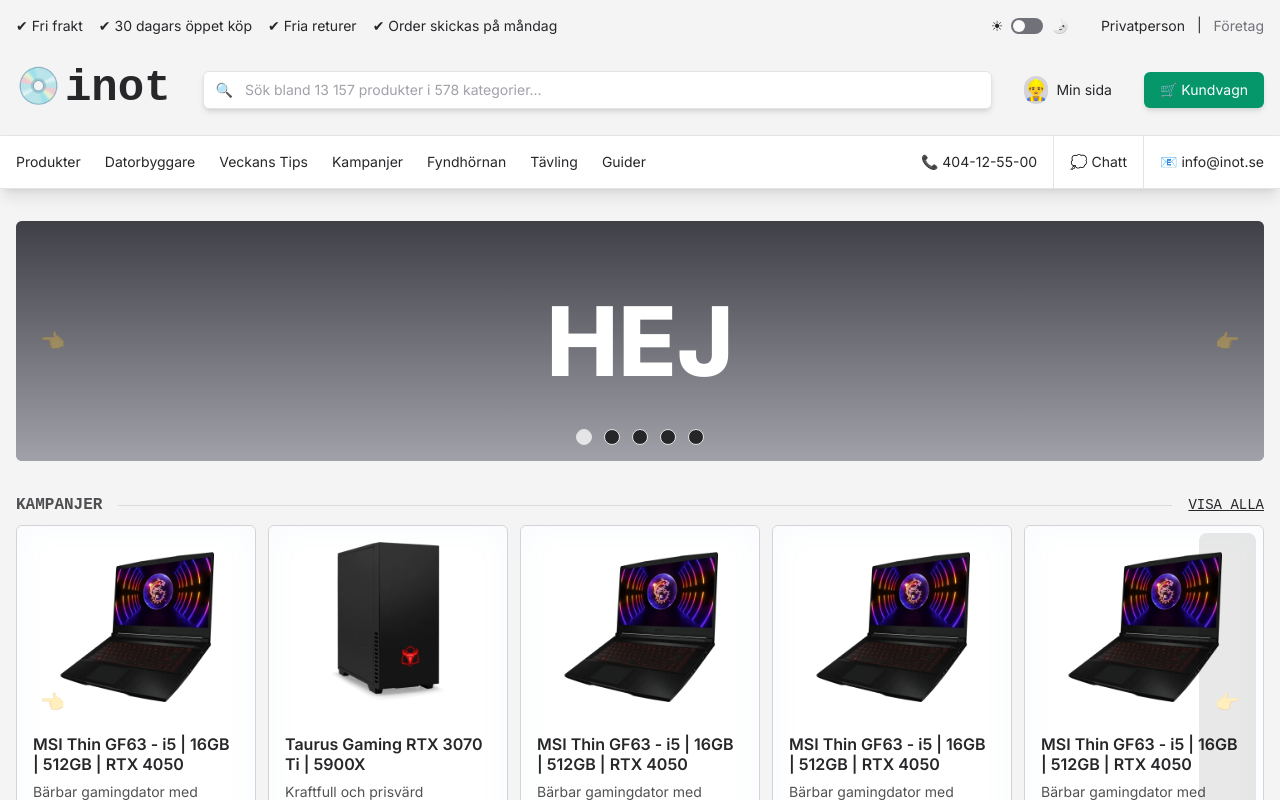
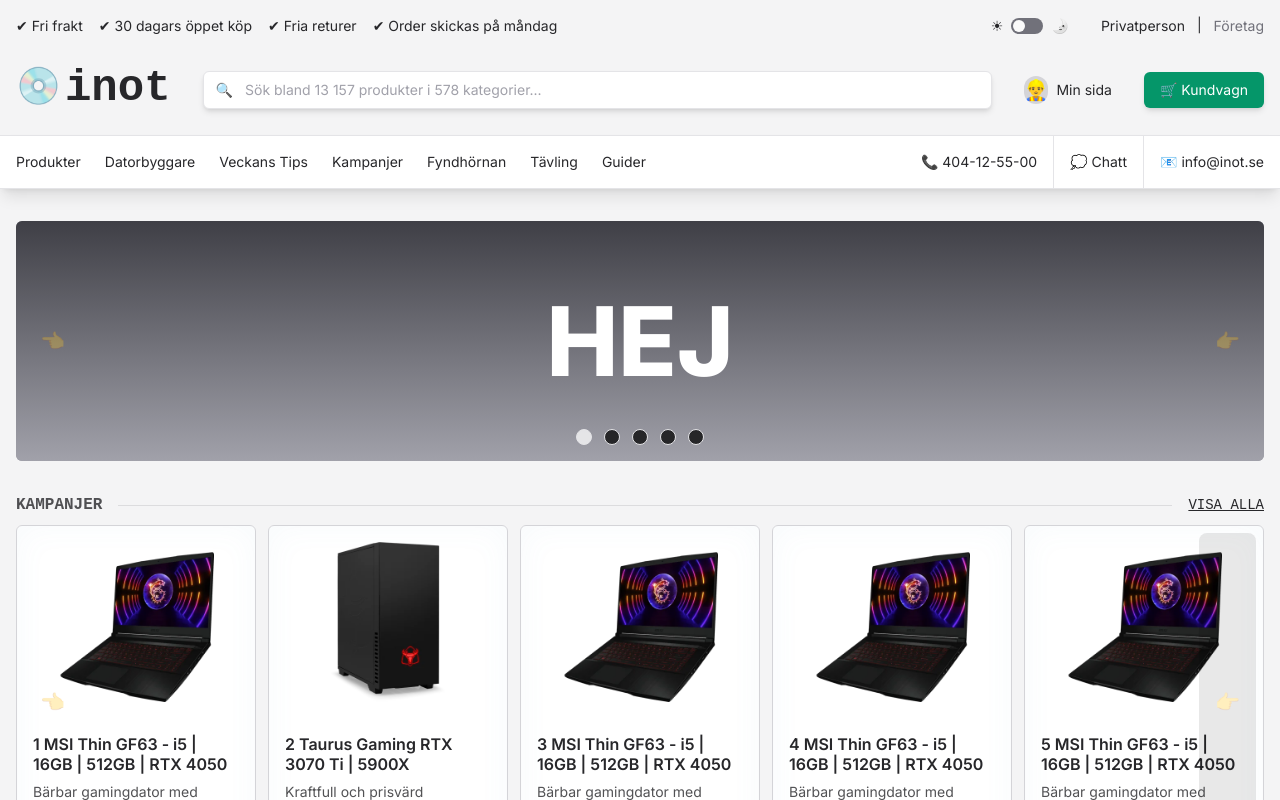
Before and after one commit to simon-off/inet-redesign, a React (Vite) app: page / in a window 1280 px wide. Shown: the top 800 px of the page. Built offline with nearby package versions, Linux system fonts and the light colour scheme.

Commit message:
updated loading and error states of ItemShelf

```diff
--- a/public/data/mock-products.json
+++ b/public/data/mock-products.json
@@ -82,5 +82,89 @@
       { "memory": "16 GB, (2 x 8GB)" },
       { "storage": "512 GB" }
     ]
+  },
+  {
+    "name": "MSI Thin GF63 - i5 | 16GB | 512GB | RTX 4050",
+    "description": "Bärbar gamingdator med chassi i borstat aluminium",
+    "text": "MSI Thin GF63 ger en härlig känsla av kvalitet med sin tunna ram och ett chassi i borstat aluminium. Datorn är utrustad med 12:e generationens Intel Core i5 processor, 16GB RAM och nya grafikortet Nvidia RTX 4050 vilket ger dig kraften du behöver för att spela de nyaste spelen. Den snabba skärmen med 144Hz i uppdateringsfrekvens erbjuder en jämn och responsiv spelupplevelse.",
+    "price": 10990,
+    "image": "msi-thin-gf63.webp",
+    "specs": [
+      { "screensize": "15.6 \"" },
+      { "resolution": "1920x1080, (FHD)" },
+      { "processor": "Core i5" },
+      { "memory": "16 GB, (2 x 8GB)" },
+      { "storage": "512 GB" }
+    ]
+  },
+  {
+    "name": "MSI Thin GF63 - i5 | 16GB | 512GB | RTX 4050",
+    "description": "Bärbar gamingdator med chassi i borstat aluminium",
+    "text": "MSI Thin GF63 ger en härlig känsla av kvalitet med sin tunna ram och ett chassi i borstat aluminium. Datorn är utrustad med 12:e generationens Intel Core i5 processor, 16GB RAM och nya grafikortet Nvidia RTX 4050 vilket ger dig kraften du behöver för att spela de nyaste spelen. Den snabba skärmen med 144Hz i uppdateringsfrekvens erbjuder en jämn och responsiv spelupplevelse.",
+    "price": 10990,
+    "image": "msi-thin-gf63.webp",
+    "specs": [
+      { "screensize": "15.6 \"" },
+      { "resolution": "1920x1080, (FHD)" },
+      { "processor": "Core i5" },
+      { "memory": "16 GB, (2 x 8GB)" },
+      { "storage": "512 GB" }
+    ]
+  },
+  {
+    "name": "MSI Thin GF63 - i5 | 16GB | 512GB | RTX 4050",
+    "description": "Bärbar gamingdator med chassi i borstat aluminium",
+    "text": "MSI Thin GF63 ger en härlig känsla av kvalitet med sin tunna ram och ett chassi i borstat aluminium. Datorn är utrustad med 12:e generationens Intel Core i5 processor, 16GB RAM och nya grafikortet Nvidia RTX 4050 vilket ger dig kraften du behöver för att spela de nyaste spelen. Den snabba skärmen med 144Hz i uppdateringsfrekvens erbjuder en jämn och responsiv spelupplevelse.",
+    "price": 10990,
+    "image": "msi-thin-gf63.webp",
+    "specs": [
+      { "screensize": "15.6 \"" },
+      { "resolution": "1920x1080, (FHD)" },
+      { "processor": "Core i5" },
+      { "memory": "16 GB, (2 x 8GB)" },
+      { "storage": "512 GB" }
+    ]
+  },
+  {
+    "name": "MSI Thin GF63 - i5 | 16GB | 512GB | RTX 4050",
+    "description": "Bärbar gamingdator med chassi i borstat aluminium",
+    "text": "MSI Thin GF63 ger en härlig känsla av kvalitet med sin tunna ram och ett chassi i borstat aluminium. Datorn är utrustad med 12:e generationens Intel Core i5 processor, 16GB RAM och nya grafikortet Nvidia RTX 4050 vilket ger dig kraften du behöver för att spela de nyaste spelen. Den snabba skärmen med 144Hz i uppdateringsfrekvens erbjuder en jämn och responsiv spelupplevelse.",
+    "price": 10990,
+    "image": "msi-thin-gf63.webp",
+    "specs": [
+      { "screensize": "15.6 \"" },
+      { "resolution": "1920x1080, (FHD)" },
+      { "processor": "Core i5" },
+      { "memory": "16 GB, (2 x 8GB)" },
+      { "storage": "512 GB" }
+    ]
+  },
+  {
+    "name": "MSI Thin GF63 - i5 | 16GB | 512GB | RTX 4050",
+    "description": "Bärbar gamingdator med chassi i borstat aluminium",
+    "text": "MSI Thin GF63 ger en härlig känsla av kvalitet med sin tunna ram och ett chassi i borstat aluminium. Datorn är utrustad med 12:e generationens Intel Core i5 processor, 16GB RAM och nya grafikortet Nvidia RTX 4050 vilket ger dig kraften du behöver för att spela de nyaste spelen. Den snabba skärmen med 144Hz i uppdateringsfrekvens erbjuder en jämn och responsiv spelupplevelse.",
+    "price": 10990,
+    "image": "msi-thin-gf63.webp",
+    "specs": [
+      { "screensize": "15.6 \"" },
+      { "resolution": "1920x1080, (FHD)" },
+      { "processor": "Core i5" },
+      { "memory": "16 GB, (2 x 8GB)" },
+      { "storage": "512 GB" }
+    ]
+  },
+  {
+    "name": "MSI Thin GF63 - i5 | 16GB | 512GB | RTX 4050",
+    "description": "Bärbar gamingdator med chassi i borstat aluminium",
+    "text": "MSI Thin GF63 ger en härlig känsla av kvalitet med sin tunna ram och ett chassi i borstat aluminium. Datorn är utrustad med 12:e generationens Intel Core i5 processor, 16GB RAM och nya grafikortet Nvidia RTX 4050 vilket ger dig kraften du behöver för att spela de nyaste spelen. Den snabba skärmen med 144Hz i uppdateringsfrekvens erbjuder en jämn och responsiv spelupplevelse.",
+    "price": 10990,
+    "image": "msi-thin-gf63.webp",
+    "specs": [
+      { "screensize": "15.6 \"" },
+      { "resolution": "1920x1080, (FHD)" },
+      { "processor": "Core i5" },
+      { "memory": "16 GB, (2 x 8GB)" },
+      { "storage": "512 GB" }
+    ]
   }
 ]
--- a/src/App.tsx
+++ b/src/App.tsx
@@ -6,7 +6,7 @@
   return (
     <div className="flex min-h-[100dvh] flex-col bg-gray-100 from-gray-950 to-transparent bg-[auto_100px] bg-no-repeat text-gray-800 dark:bg-gray-900 dark:bg-gradient-to-b dark:text-gray-200">
       <Header />
-      <main className="mx-auto flex max-w-screen-xl flex-1 flex-col gap-8 px-4 pb-16 pt-8">
+      <main className="mx-auto flex w-full max-w-screen-xl flex-1 flex-col gap-8 px-4 pb-16 pt-8">
         <BannerCarousel />
         <ItemShelf heading="Kampanjer" link="#" visibleItems={5} fetchURL="mock-products.json" />
         <ItemShelf heading="Stoff osv" link="#" visibleItems={4} fetchURL="mock-products.json" />
--- a/src/components/BannerCarousel.tsx
+++ b/src/components/BannerCarousel.tsx
@@ -36,13 +36,13 @@
         (word, i) =>
           i === page && (
             <div className="relative h-full w-full" key={i}>
-              <div className="absolute grid h-full w-full -translate-x-full place-items-center bg-teal-800">
+              <div className="bg-teal-800 absolute grid h-full w-full -translate-x-full place-items-center">
                 {banners[i <= 0 ? banners.length - 1 : i - 1]}
               </div>
               <div className="absolute grid h-full w-full place-items-center bg-gradient-to-t from-gray-400 to-gray-700 text-8xl font-black uppercase text-white">
                 {word}
               </div>
-              <div className="absolute grid h-full w-full translate-x-full place-items-center bg-teal-700">
+              <div className="bg-teal-700 absolute grid h-full w-full translate-x-full place-items-center">
                 {banners[i >= banners.length - 1 ? 0 : i + 1]}
               </div>
             </div>
--- a/src/components/ItemShelf.tsx
+++ b/src/components/ItemShelf.tsx
@@ -44,24 +44,17 @@
       } else {
         setScrollLocation(ScrollLocations.Middle);
       }
-
-      // TODO: Updates one click behind.
     }
   };
 
-  if (loading) {
-    return (
-      <section className="rounded-md bg-white p-4 shadow-sm dark:bg-gray-900">
-        <h2 className="pb-2">Loading...</h2>
-      </section>
-    );
-  }
-
   if (error && error instanceof Error) {
     return (
-      <section className="rounded-md bg-white p-4 shadow-sm dark:bg-gray-900">
+      <section>
+        <h2 className="pb-2 font-mono font-semibold uppercase opacity-80">Something went wrong</h2>
+        <div className="rounded-md bg-white p-4 pb-6 shadow-sm dark:bg-gray-900">
           <h2 className="text-red-500 pb-2">Could not fetch the correct data...</h2>
           <p className="text-sm opacity-75">{JSON.stringify(error.message)}</p>
+        </div>
       </section>
     );
   }
@@ -71,15 +64,20 @@
       <section>
         <div className="flex items-center justify-between gap-4 pb-2 font-mono uppercase">
           <a href={props.link}>
-            <h2 className="hover:text-blue-400 font-semibold uppercase opacity-80 hover:opacity-100">
+            <h2 className="font-semibold uppercase opacity-80 hover:text-blue-400 hover:opacity-100">
               {props.heading}
             </h2>
           </a>
           <div className="h-[1px] flex-1 bg-gray-400 bg-opacity-30"></div>
-          <a href={props.link} className="hover:text-blue-400 text-sm underline">
+          <a href={props.link} className="text-sm underline hover:text-blue-400">
             Visa alla
           </a>
         </div>
+        {loading ? (
+          <div className="min-h-[360px] rounded-md bg-white p-4 shadow-sm dark:bg-gray-900">
+            <h2>Loading...</h2>
+          </div>
+        ) : (
           <div className="relative">
             <div
               ref={scrollRef}
@@ -110,10 +108,11 @@
                 👉
               </button>
               {data.map((product: IProduct, i: number) => (
-              <ShelfItem product={product} key={i} />
+                <ShelfItem product={product} key={i} index={i} />
               ))}
             </div>
           </div>
+        )}
       </section>
     );
 }
--- a/src/components/ShelfItem.tsx
+++ b/src/components/ShelfItem.tsx
@@ -1,13 +1,15 @@
 import IProduct from "../types/IProduct";
 
-function ShelfItem({ product }: { product: IProduct }) {
+function ShelfItem({ product, index }: { product: IProduct; index: number }) {
   return (
     <article className="flex h-full snap-start flex-col overflow-hidden rounded-md border border-gray-300 bg-white shadow-[inset_0_0_32px_rgba(100,150,200,0.05)] dark:border-gray-700 dark:bg-gray-800">
       <div className="h-48 p-4">
         <img src={`images/${product.image}`} alt={product.name} className="mx-auto h-full" />
       </div>
       <div className="p-4">
-        <h2 className="mb-2 line-clamp-2 font-semibold leading-tight">{product.name}</h2>
+        <h2 className="mb-2 line-clamp-2 font-semibold leading-tight">
+          {index + 1} {product.name}
+        </h2>
         <p className="text-sm opacity-80">{product.description}</p>
       </div>
       <div className="mt-auto flex items-center justify-between px-4 pb-4">
```
Also changed, not shown: 1 other file (tests, documents, lock files or other folders). Lines whose indentation alone changed are shown as unchanged.
